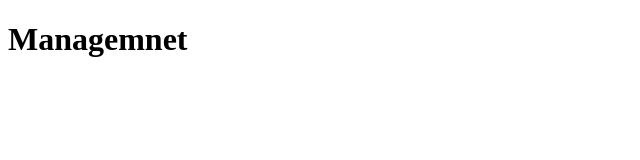
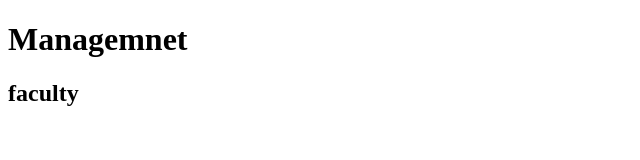
Before and after one commit to Yashs00n/initialfolder, a plain HTML site: page index.html in a window 1280 px wide. Shown: the whole page, without its empty margins (0-640 px from the left). Drawn offline with Linux system fonts and the light colour scheme.

Commit message:
feature1 add

```diff
--- a/index.html
+++ b/index.html
@@ -7,5 +7,6 @@
 </head>
 <body>
     <h1>Managemnet</h1>
+    <h2>faculty</h2>
 </body>
 </html>
```
